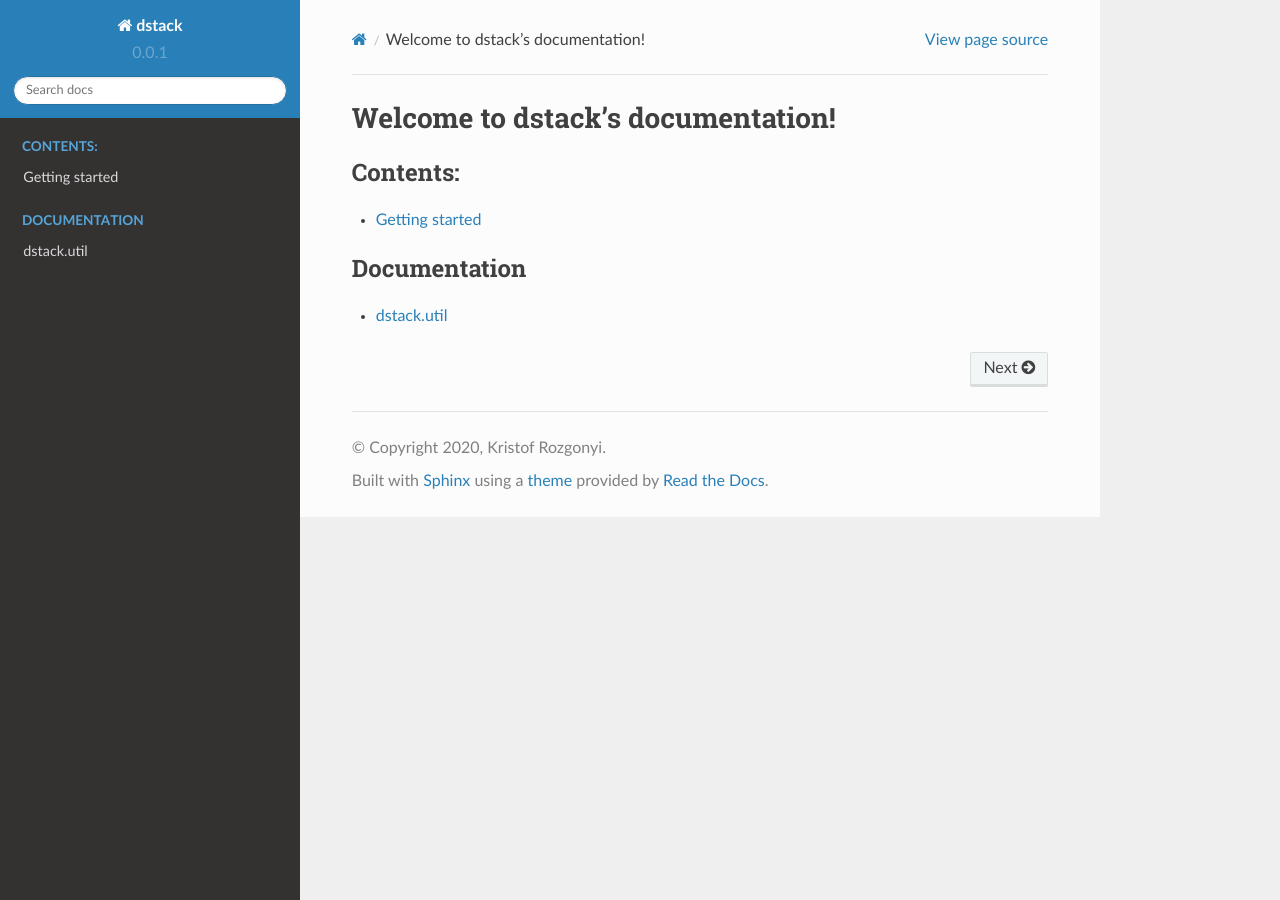
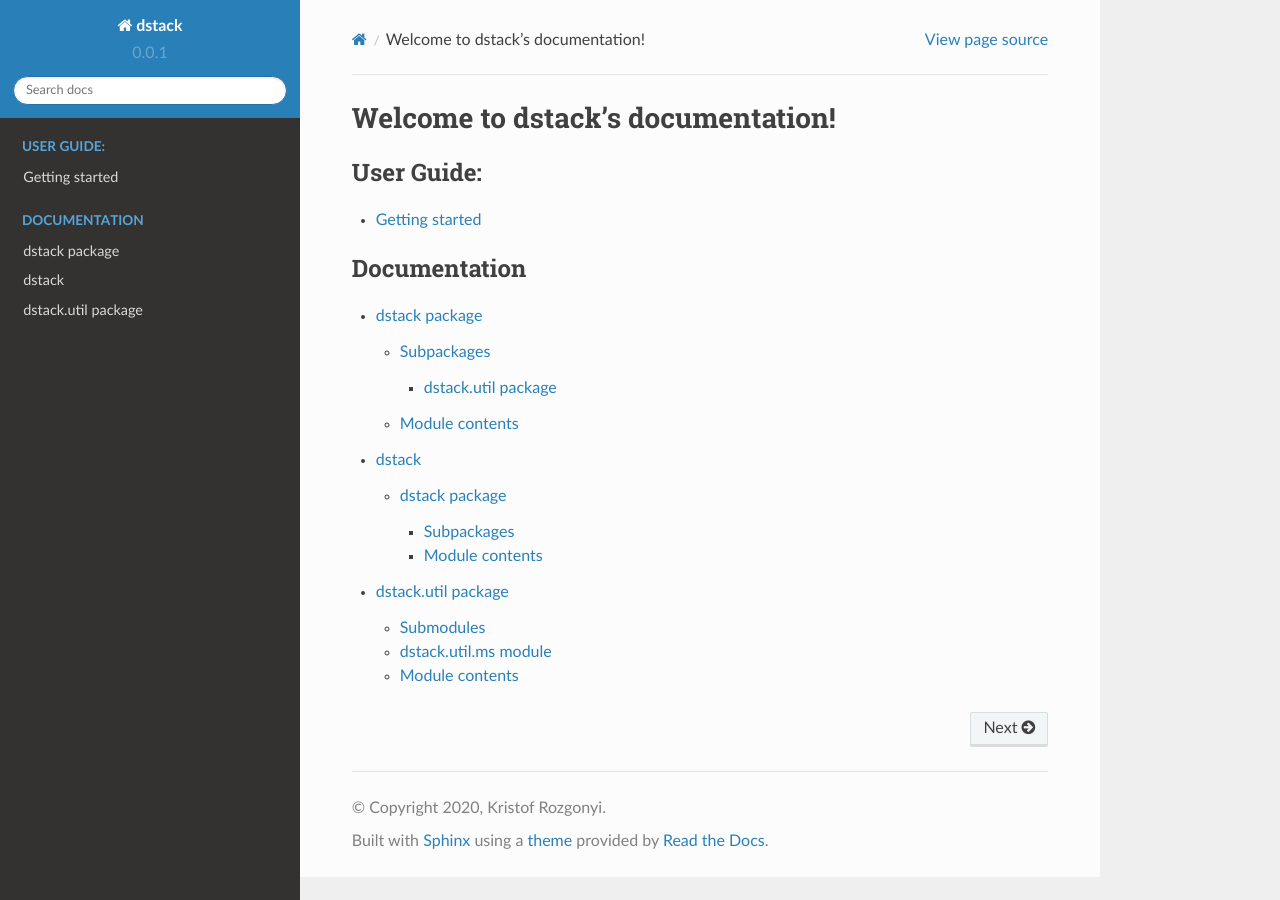
Before and after one commit to alxndrwllmsn/dstack, a Sphinx documentation site: the page built from docs/index.rst, in a window 1280 px wide. Built offline with Sphinx 7.4.7 and the Read the Docs theme 2.0.0, drawn with Linux system fonts in a browser that asks for light colours.

```diff
--- a/docs/conf.py
+++ b/docs/conf.py
@@ -46,8 +46,12 @@ release = dstack_version
 # extensions coming with Sphinx (named 'sphinx.ext.*') or your custom
 # ones.
 extensions = [
+    'sphinx.ext.autodoc',
+    'sphinx.ext.mathjax',
+    'sphinx.ext.viewcode',
+    'sphinx.ext.coverage',
+    'sphinx.ext.intersphinx'
 ]
-
 # Add any paths that contain templates here, relative to this directory.
 templates_path = ['_templates']
 
--- a/docs/index.rst
+++ b/docs/index.rst
@@ -8,7 +8,7 @@ Welcome to dstack's documentation!
 
 .. toctree::
    :maxdepth: 3
-   :caption: Contents:
+   :caption: User Guide:
 
    source/user_guide/getting_started
 
@@ -17,7 +17,10 @@ Welcome to dstack's documentation!
     :maxdepth: 3
     :caption: Documentation
 
-    source/documentation/dstack.util.rst
+    source/api/dstack
+    source/api/modules
+    source/api/dstack.util
+
 
 
 .. Indices and tables
--- /dev/null
+++ b/docs/source/api/dstack.rst
@@ -0,0 +1,17 @@
+dstack package
+==============
+
+Subpackages
+-----------
+
+.. toctree::
+
+   dstack.util
+
+Module contents
+---------------
+
+.. automodule:: dstack
+   :members:
+   :undoc-members:
+   :show-inheritance:
--- /dev/null
+++ b/docs/source/api/dstack.util.rst
@@ -0,0 +1,22 @@
+dstack.util package
+===================
+
+Submodules
+----------
+
+dstack.util.ms module
+---------------------
+
+.. automodule:: dstack.util.ms
+   :members:
+   :undoc-members:
+   :show-inheritance:
+
+
+Module contents
+---------------
+
+.. automodule:: dstack.util
+   :members:
+   :undoc-members:
+   :show-inheritance:
--- /dev/null
+++ b/docs/source/api/modules.rst
@@ -0,0 +1,7 @@
+dstack
+======
+
+.. toctree::
+   :maxdepth: 4
+
+   dstack
--- a/docs/source/documentation/dstack.util.rst
+++ /dev/null
@@ -1,5 +0,0 @@
-dstack.util
-===========
-
-.. automodule:: dstack.util
-    :members: ms
```
Also changed, not shown: 1 other file.
